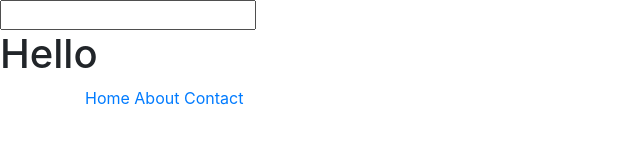
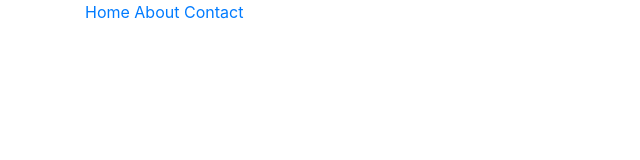
Before and after one commit to OGsoundFX/ui-routing, a website: page index.html in a window 1280 px wide. Shown: the whole page, without its empty margins (0-640 px from the left). Drawn offline with nearby package versions, Linux system fonts and the light colour scheme; some packages are replaced by stand-ins of ours.

Commit message:
leaving this app for the moment

```diff
--- a/index.html
+++ b/index.html
@@ -5,13 +5,10 @@
     <meta name="viewport" content="width=device-width, initial-scale=1.0">
     <link rel="stylesheet" href="https://stackpath.bootstrapcdn.com/bootstrap/4.5.2/css/bootstrap.min.css" integrity="sha384-JcKb8q3iqJ61gNV9KGb8thSsNjpSL0n8PARn9HuZOnIxN0hoP+VmmDGMN5t9UJ0Z" crossorigin="anonymous">
     <script src="js/lib/angular.js"></script>
-    <script></script>
     <script src="//unpkg.com/@uirouter/angularjs/release/angular-ui-router.min.js"></script>
     <title>Document</title>
 </head>
 <body>
-    <input ng-model="name">
-    <h1>Hello {{ name }}</h1>
     <div class="container">
 
             <a href="#/">Home</a>
```
